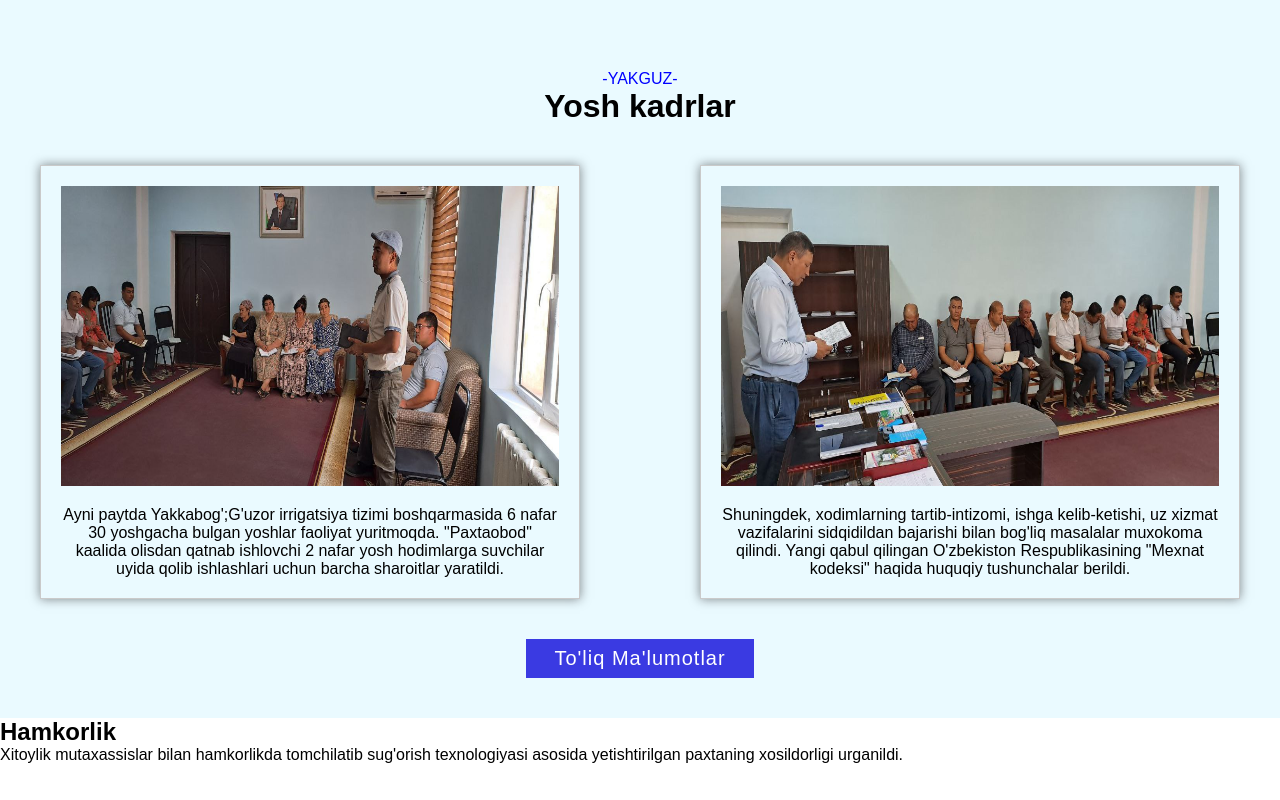
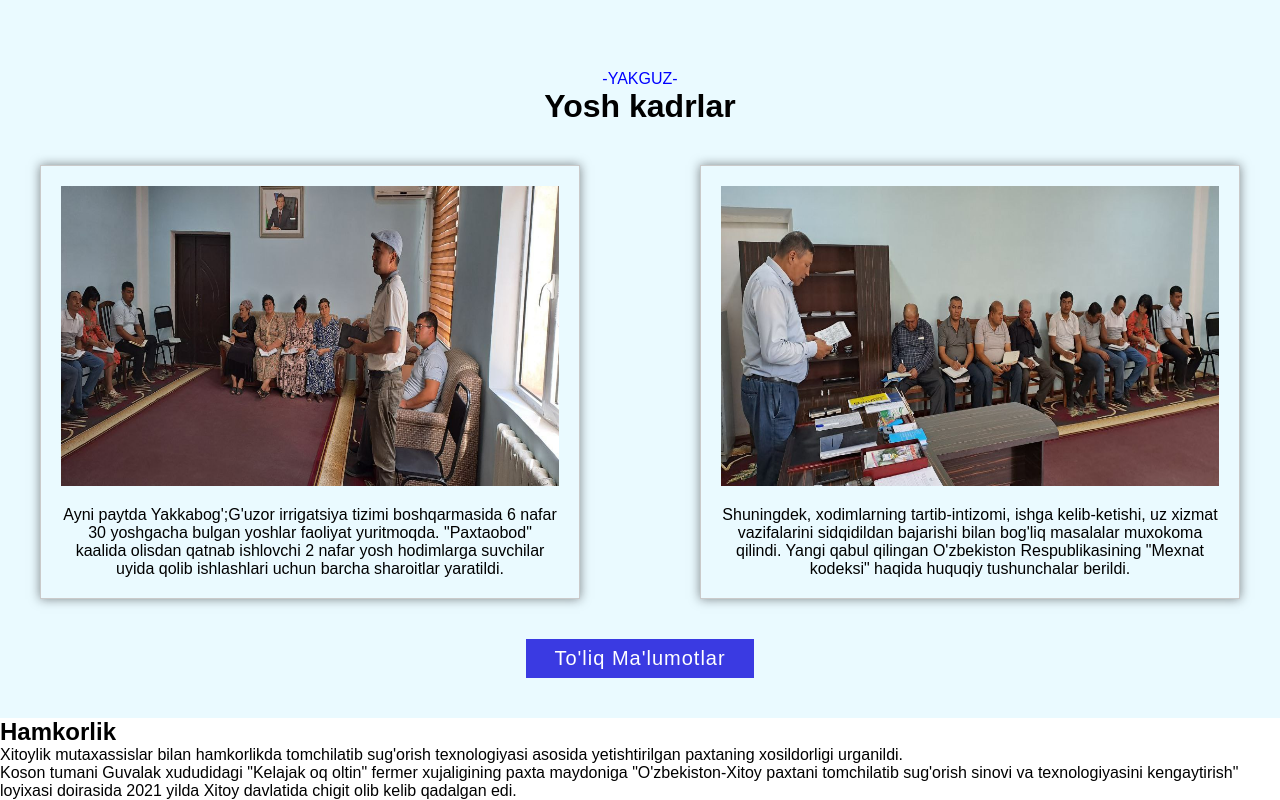
Before and after one commit to YusufjonAbdumajidov/YakGuz, a React (Create React App) app: page / in a window 1280 px wide. Shown: the part 810-1610 px from the top of the page. Before the commit the page ends 1574 px from the top, so only its background shows below. Built offline with nearby package versions, Linux system fonts and the light colour scheme.

Commit message:
new text eddad

```diff
--- a/src/Components/Hamkorlik.jsx
+++ b/src/Components/Hamkorlik.jsx
@@ -6,6 +6,8 @@ const Hamkorlik = () => {
       <section>
         <h1>Hamkorlik</h1>
         <p>Xitoylik mutaxassislar bilan hamkorlikda tomchilatib sug'orish texnologiyasi asosida yetishtirilgan paxtaning xosildorligi urganildi.</p>
+        <p>Koson tumani Guvalak xududidagi "Kelajak oq oltin" fermer xujaligining paxta maydoniga "O'zbekiston-Xitoy paxtani tomchilatib sug'orish sinovi va texnologiyasini kengaytirish" loyixasi doirasida 2021 yilda Xitoy davlatida chigit olib kelib qadalgan edi.</p>
+
       </section>
       <section></section>
     </div>
```
